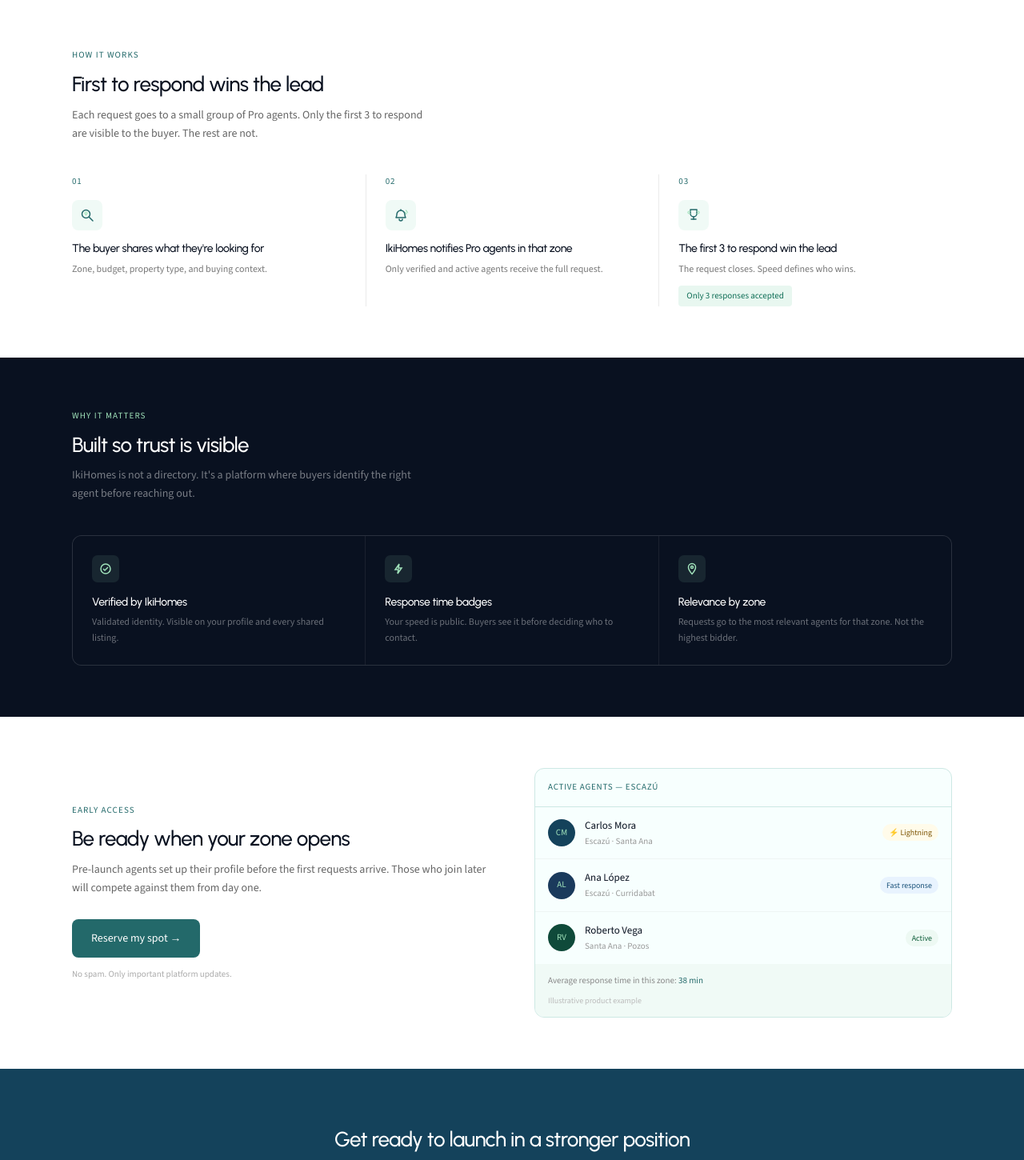
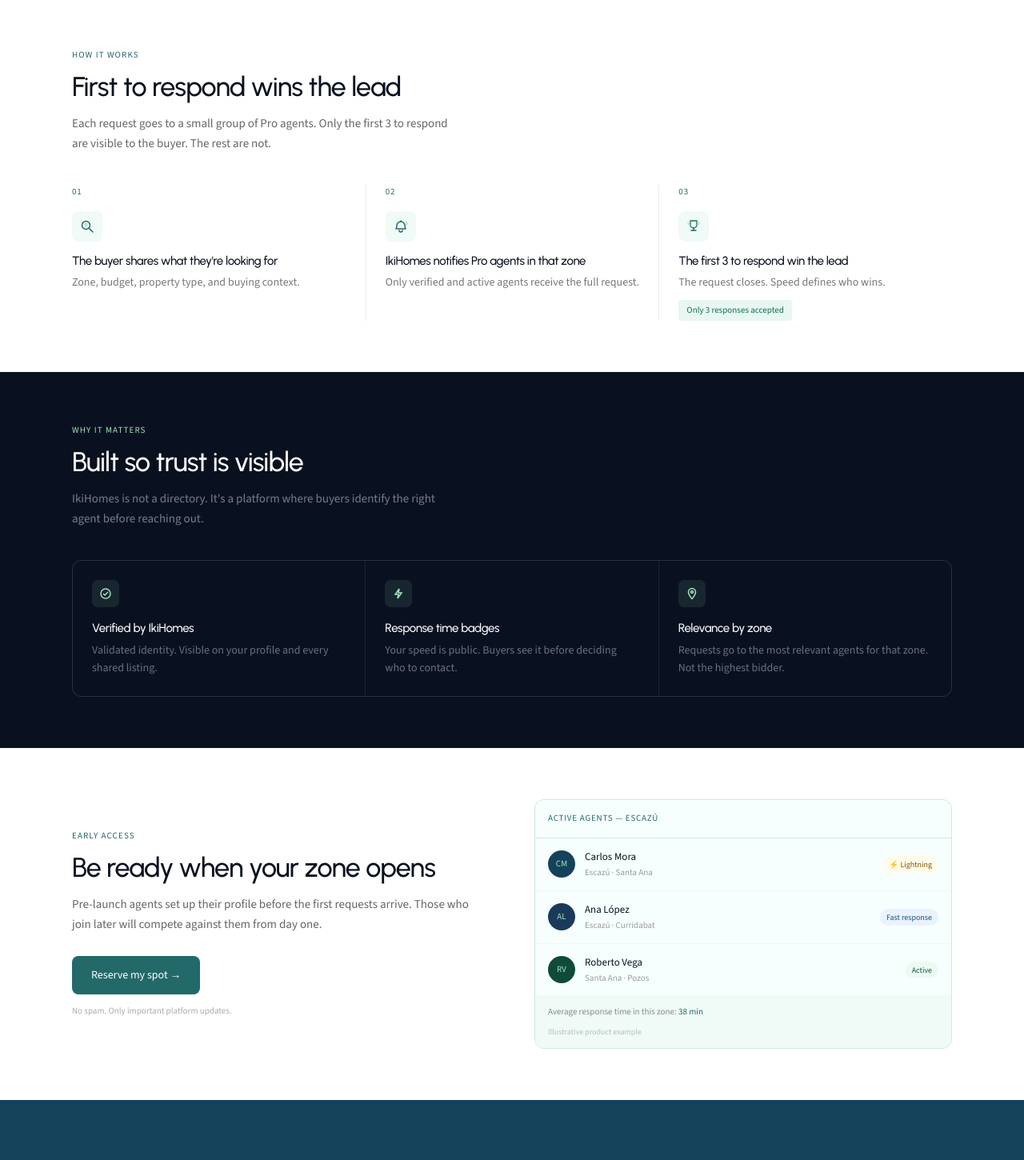
Before and after one commit to allansalgadocr/ikihomes-landing, a Next.js app: page /en in a window 1280 px wide. Shown: the part 700-2150 px from the top of the page at 80% size. Built offline with nearby package versions, Linux system fonts and the light colour scheme; no server answers.

Commit message:
feat: enhance typography and layout across multiple sections, increasing font sizes and adjusting margins for improved readability and visual consistency. Update text properties in BottomCTASection, HeroSection, MechanicSection, SplitSection, and TrustSection to create a more cohesive design.

```diff
--- a/src/components/BottomCTASection.tsx
+++ b/src/components/BottomCTASection.tsx
@@ -18,11 +18,11 @@
       style={{ background: "#14425B" }}
     >
       <div className="max-w-[1100px] mx-auto">
-        <h2 className="type-heading text-[26px] text-white leading-[1.3] mb-2.5">
+        <h2 className="type-heading text-[34px] text-white leading-[1.2] mb-3">
           {dict.title}
         </h2>
         <p
-          className="text-sm mb-7"
+          className="text-[15px] mb-7"
           style={{ color: "rgba(255,255,255,0.45)" }}
         >
           {dict.subtitle}
--- a/src/components/HeroSection.tsx
+++ b/src/components/HeroSection.tsx
@@ -54,7 +54,7 @@
         </div>
 
         {/* H1 */}
-        <h1 className="type-heading text-white text-4xl md:text-[36px] leading-[1.2] mb-4">
+        <h1 className="type-heading text-white text-[32px] md:text-[44px] leading-[1.15] mb-5">
           {dict.headline_start}
           <em className="not-italic" style={{ color: "#A0E2BA" }}>
             {dict.headline_em}
@@ -63,7 +63,7 @@
 
         {/* Subheadline */}
         <p
-          className="text-sm leading-[1.7] mb-8 max-w-[420px]"
+          className="text-[15px] leading-[1.7] mb-8 max-w-[440px]"
           style={{ color: "rgba(255,255,255,0.55)" }}
         >
           {dict.subheadline}
--- a/src/components/MechanicSection.tsx
+++ b/src/components/MechanicSection.tsx
@@ -48,13 +48,13 @@
           {dict.label}
         </div>
         <h2
-          className="type-heading text-[26px] leading-[1.25] mb-2.5"
+          className="type-heading text-[34px] leading-[1.2] mb-3"
           style={{ color: "#091120" }}
         >
           {dict.title}
         </h2>
         <p
-          className="text-sm leading-[1.65] max-w-[440px] mb-10"
+          className="text-[15px] leading-[1.65] max-w-[480px] mb-10"
           style={{ color: "#666" }}
         >
           {dict.subtitle}
@@ -87,12 +87,12 @@
                 {stepIcons[i]}
               </div>
               <h3
-                className="text-sm font-medium leading-[1.35] mb-1.5"
+                className="text-[15px] font-medium leading-[1.35] mb-1.5"
                 style={{ color: "#091120" }}
               >
                 {step.title}
               </h3>
-              <p className="text-xs leading-[1.6]" style={{ color: "#777" }}>
+              <p className="text-sm leading-[1.6]" style={{ color: "#777" }}>
                 {step.description}
               </p>
               {step.pill && (
--- a/src/components/SplitSection.tsx
+++ b/src/components/SplitSection.tsx
@@ -49,13 +49,13 @@
               {dict.label}
             </div>
             <h2
-              className="type-heading text-[26px] leading-[1.25] mb-2.5"
+              className="type-heading text-[34px] leading-[1.2] mb-3"
               style={{ color: "#091120" }}
             >
               {dict.title}
             </h2>
             <p
-              className="text-sm leading-[1.65] mb-7"
+              className="text-[15px] leading-[1.65] mb-7"
               style={{ color: "#666" }}
             >
               {dict.body}
--- a/src/components/TrustSection.tsx
+++ b/src/components/TrustSection.tsx
@@ -37,11 +37,11 @@
         >
           {dict.label}
         </div>
-        <h2 className="type-heading text-[26px] leading-[1.25] text-white mb-2.5">
+        <h2 className="type-heading text-[34px] leading-[1.2] text-white mb-3">
           {dict.title}
         </h2>
         <p
-          className="text-sm leading-[1.65] max-w-[440px] mb-10"
+          className="text-[15px] leading-[1.65] max-w-[480px] mb-10"
           style={{ color: "rgba(255,255,255,0.45)" }}
         >
           {dict.subtitle}
@@ -63,11 +63,11 @@
               >
                 {cardIcons[i]}
               </div>
-              <h3 className="text-sm font-medium text-white leading-[1.35] mb-1.5">
+              <h3 className="text-[15px] font-medium text-white leading-[1.35] mb-1.5">
                 {card.title}
               </h3>
               <p
-                className="text-xs leading-[1.6]"
+                className="text-sm leading-[1.6]"
                 style={{ color: "rgba(255,255,255,0.4)" }}
               >
                 {card.description}
```
